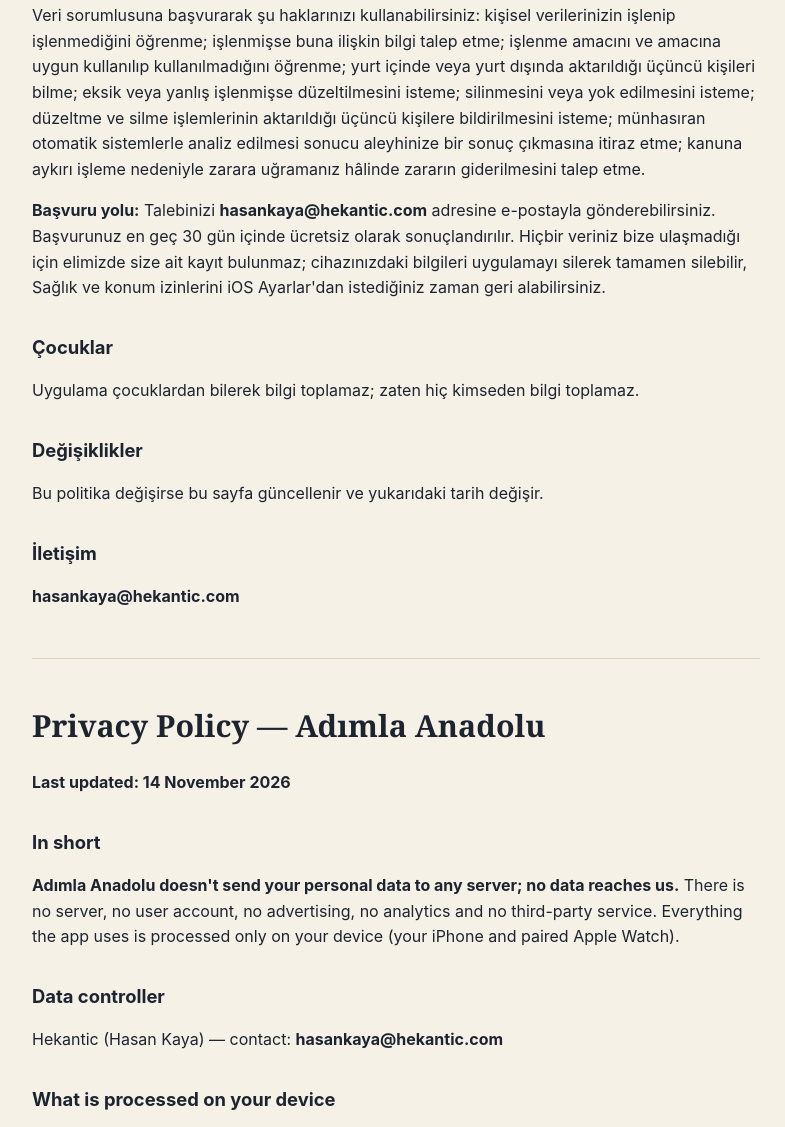
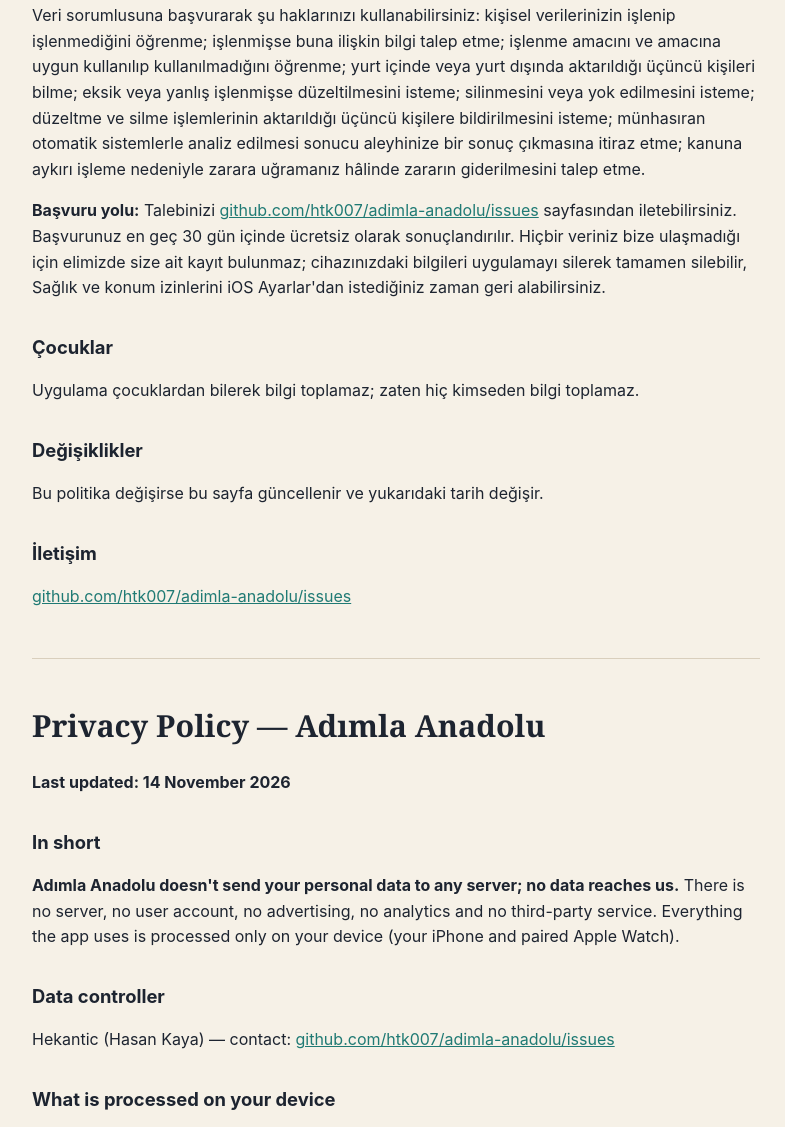
Before and after one commit to htk007/adimla-anadolu, a plain HTML site: page gizlilik.html in a window 1280 px wide. Shown: the part 1625-2752 px from the top of the page, without its empty margins (244-1029 px from the left). Drawn offline with Linux system fonts and the light colour scheme.

Commit message:
İletişim e-postası kaldırıldı; iletişim GitHub Issues üzerinden
Co-Authored-By: Claude Opus 5.5 <noreply@anthropic.com>

```diff
--- a/gizlilik.html
+++ b/gizlilik.html
@@ -15,7 +15,7 @@ hr{border:0;border-top:1px solid var(--line);margin:3rem 0}footer{color:var(--mu
 Sunucumuz, kullanıcı hesabı, reklam, analitik ya da üçüncü taraf hizmeti yoktur. Uygulamanın kullandığı her
 bilgi yalnız sizin cihazınızda (iPhone ve eşleşmiş Apple Watch'unuzda) işlenir.</p>
 <h2>Veri sorumlusu</h2>
-<p>Hekantic (Hasan Kaya) — iletişim: <strong>hasankaya@hekantic.com</strong></p>
+<p>Hekantic (Hasan Kaya) — iletişim: <a href="https://github.com/htk007/adimla-anadolu/issues">github.com/htk007/adimla-anadolu/issues</a></p>
 <h2>Cihazınızda işlenen bilgiler</h2>
 <table>
 <thead>
@@ -70,7 +70,7 @@ yurt içinde veya yurt dışında aktarıldığı üçüncü kişileri bilme; ek
 silinmesini veya yok edilmesini isteme; düzeltme ve silme işlemlerinin aktarıldığı üçüncü kişilere bildirilmesini
 isteme; münhasıran otomatik sistemlerle analiz edilmesi sonucu aleyhinize bir sonuç çıkmasına itiraz etme;
 kanuna aykırı işleme nedeniyle zarara uğramanız hâlinde zararın giderilmesini talep etme.</p>
-<p><strong>Başvuru yolu:</strong> Talebinizi <strong>hasankaya@hekantic.com</strong> adresine e-postayla gönderebilirsiniz. Başvurunuz en geç
+<p><strong>Başvuru yolu:</strong> Talebinizi <a href="https://github.com/htk007/adimla-anadolu/issues">github.com/htk007/adimla-anadolu/issues</a> sayfasından iletebilirsiniz. Başvurunuz en geç
 30 gün içinde ücretsiz olarak sonuçlandırılır. Hiçbir veriniz bize ulaşmadığı için elimizde size ait kayıt
 bulunmaz; cihazınızdaki bilgileri uygulamayı silerek tamamen silebilir, Sağlık ve konum izinlerini iOS
 Ayarlar'dan istediğiniz zaman geri alabilirsiniz.</p>
@@ -79,14 +79,14 @@ Ayarlar'dan istediğiniz zaman geri alabilirsiniz.</p>
 <h2>Değişiklikler</h2>
 <p>Bu politika değişirse bu sayfa güncellenir ve yukarıdaki tarih değişir.</p>
 <h2>İletişim</h2>
-<p><strong>hasankaya@hekantic.com</strong></p></section><hr><section id="en" lang="en"><h1>Privacy Policy — Adımla Anadolu</h1>
+<p><a href="https://github.com/htk007/adimla-anadolu/issues">github.com/htk007/adimla-anadolu/issues</a></p></section><hr><section id="en" lang="en"><h1>Privacy Policy — Adımla Anadolu</h1>
 <p><strong>Last updated: 14 November 2026</strong></p>
 <h2>In short</h2>
 <p><strong>Adımla Anadolu doesn't send your personal data to any server; no data reaches us.</strong> There is no server,
 no user account, no advertising, no analytics and no third-party service. Everything the app uses is processed
 only on your device (your iPhone and paired Apple Watch).</p>
 <h2>Data controller</h2>
-<p>Hekantic (Hasan Kaya) — contact: <strong>hasankaya@hekantic.com</strong></p>
+<p>Hekantic (Hasan Kaya) — contact: <a href="https://github.com/htk007/adimla-anadolu/issues">github.com/htk007/adimla-anadolu/issues</a></p>
 <h2>What is processed on your device</h2>
 <table>
 <thead>
@@ -140,7 +140,7 @@ it; learn the purpose of processing and whether it is used accordingly; know the
 in Turkey or abroad; request correction of incomplete or inaccurate data; request erasure or destruction; request
 that third parties be notified of corrections or erasure; object to an outcome against you arising solely from
 automated analysis; and claim compensation for damage caused by unlawful processing.</p>
-<p><strong>How to apply:</strong> email <strong>hasankaya@hekantic.com</strong>. Requests are answered free of charge within 30 days at the
+<p><strong>How to apply:</strong> submit it at <a href="https://github.com/htk007/adimla-anadolu/issues">github.com/htk007/adimla-anadolu/issues</a>. Requests are answered free of charge within 30 days at the
 latest. Because none of your data reaches us, we hold no records about you; you can erase everything on your device
 by deleting the app, and withdraw Health and location permissions at any time in iOS Settings.</p>
 <h2>Children</h2>
@@ -148,5 +148,5 @@ by deleting the app, and withdraw Health and location permissions at any time in
 <h2>Changes</h2>
 <p>If this policy changes, this page is updated and the date above changes.</p>
 <h2>Contact</h2>
-<p><strong>hasankaya@hekantic.com</strong></p></section>
+<p><a href="https://github.com/htk007/adimla-anadolu/issues">github.com/htk007/adimla-anadolu/issues</a></p></section>
 </main></body></html>
```
Also changed, not shown: index.html (+2 -2 lines).
